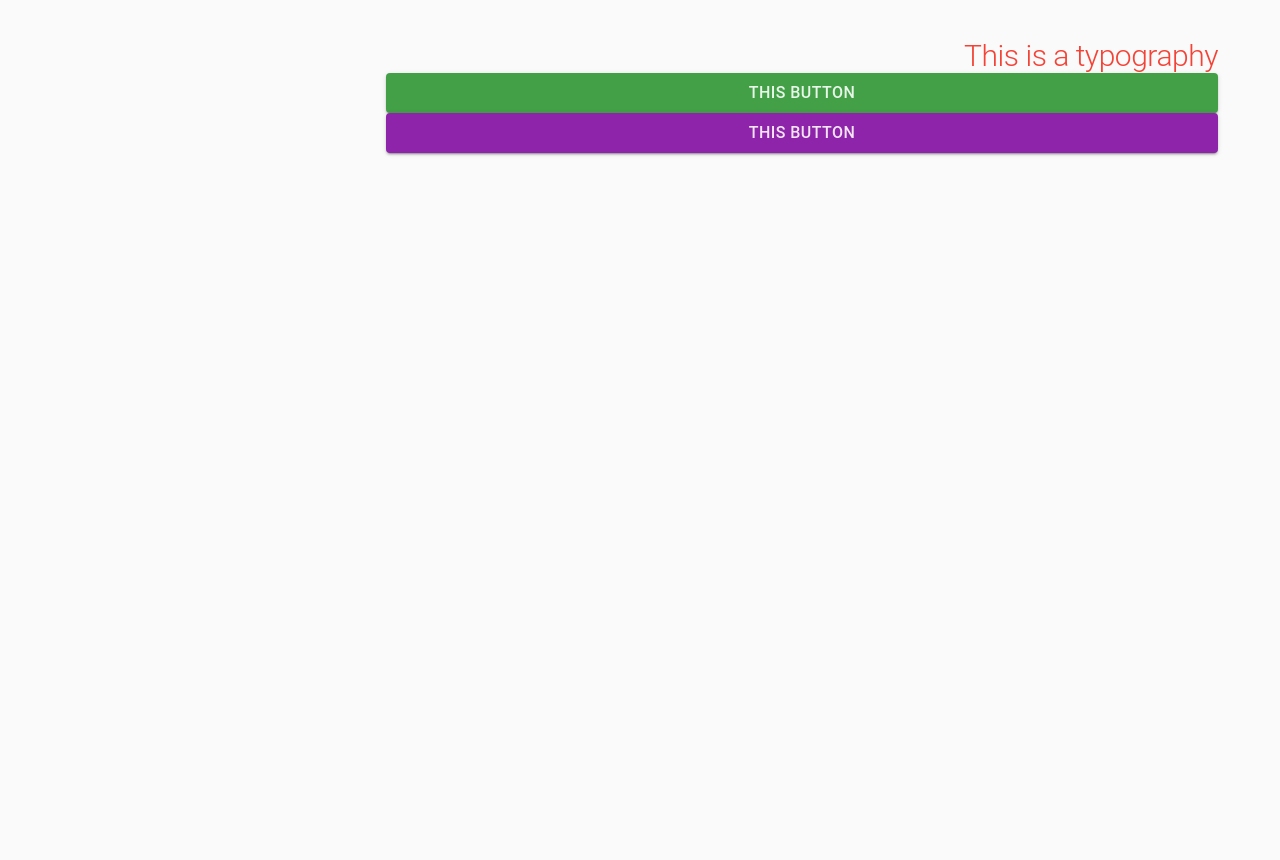
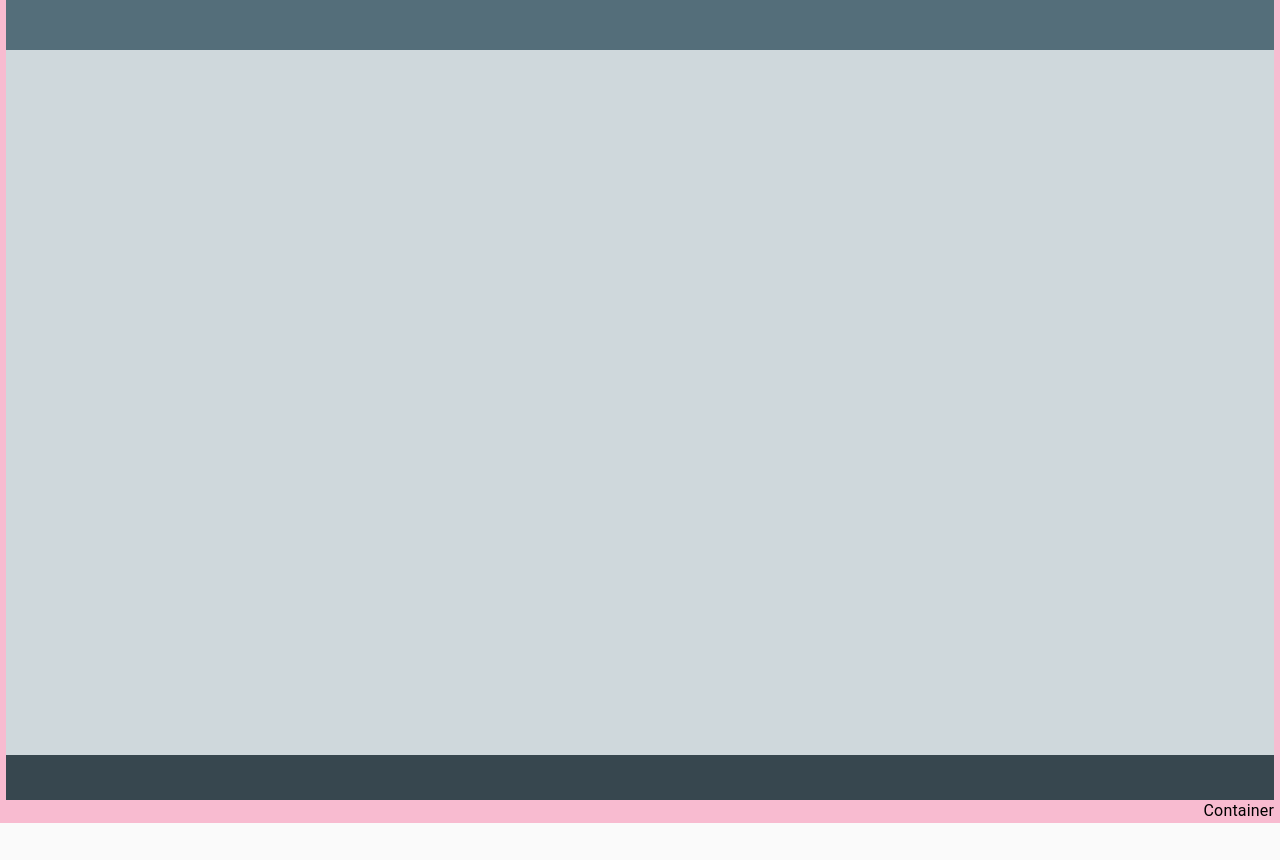
Before and after one commit to sarafotros/react-krm1, a React (Create React App) app: page / in a window 1280 px wide. After the commit the page ends 823 px from the top, so only its background shows below. Built offline with nearby package versions, Linux system fonts and the light colour scheme.

Commit message:
grid container color

```diff
--- /dev/null
+++ b/src/screens/LayoutScreen.js
@@ -0,0 +1,36 @@
+import React from 'react';
+import { makeStyles } from '@material-ui/core/styles';
+import Box from '@material-ui/core/Box';
+import { Container, Grid } from '@material-ui/core';
+
+
+const useStyles = makeStyles((theme) => ({
+	root: {
+		minHeight: '100vh',
+		backgroundColor: '#F8BBD0',
+	},
+	headerGrid: {
+		height: 50,
+		backgroundColor: theme.palette.primary.headerBg,
+	},
+	bodyGrid: {
+		backgroundColor: theme.palette.primary.bodyBg,
+		minHeight: window.innerHeight-95,
+	},
+	footerGrid: {
+		height: 45,
+		backgroundColor: theme.palette.primary.footerBg,
+	},
+}));
+
+export default function LayoutScreen() {
+    const classes = useStyles()
+    return (
+			<Container className={classes.root}>
+				<Grid container className={classes.headerGrid}></Grid>
+				<Grid container className={classes.bodyGrid}></Grid>
+				<Grid container className={classes.footerGrid}></Grid>
+				Container
+			</Container>
+		);
+}
--- a/src/screens/index.js
+++ b/src/screens/index.js
@@ -3,12 +3,14 @@ import theme from '../themes/Theme';
 import { ThemeProvider } from '@material-ui/core/styles';
 import MtStyles from '../screens/MtStyles'
 import CssBaseline from '@material-ui/core/CssBaseline';
+import LayoutScreen from '../screens/LayoutScreen'
 
 export default function index() {
     return (
         <ThemeProvider theme={theme}>
-            <CssBaseline/>
-            <MtStyles/>
+            <CssBaseline />
+            <LayoutScreen/>
+            {/* <MtStyles/> */}
        </ThemeProvider>
     )
 }
--- a/src/themes/Palette.js
+++ b/src/themes/Palette.js
@@ -1,5 +1,6 @@
 import purple from '@material-ui/core/colors/purple';
 import green from '@material-ui/core/colors/green';
+import blueGrey from '@material-ui/core/colors/blueGrey';
 
 const Palette = {
 	primary: {
@@ -7,16 +8,19 @@ const Palette = {
 		dark: purple[800],
 		light: purple[400],
 		contrastText: purple[50],
+		headerBg: blueGrey[600],
+		bodyBg: blueGrey[100],
+		footerBg: blueGrey[800]
 	},
 	secondary: {
 		main: green[600],
 		dark: green[800],
 		light: green[400],
 		contrastText: green[50],
-    },
-    text: {
-        primary: '#00f',
-        secondary: '#cc6'
-    }
+	},
+	text: {
+		primary: '#000',
+		secondary: '#cc6',
+	},
 };
 export default Palette;
--- a/src/themes/Theme.js
+++ b/src/themes/Theme.js
@@ -2,7 +2,7 @@ import { createMuiTheme } from '@material-ui/core/styles';
 import Palette from './Palette'
 const theme = createMuiTheme({
     direction: 'rtl',
-    spacing: factor => [0,4,8,16,32,64][factor],
+    spacing: 2,
     palette: Palette,
     typography: {
         fontSize: 16,
```
